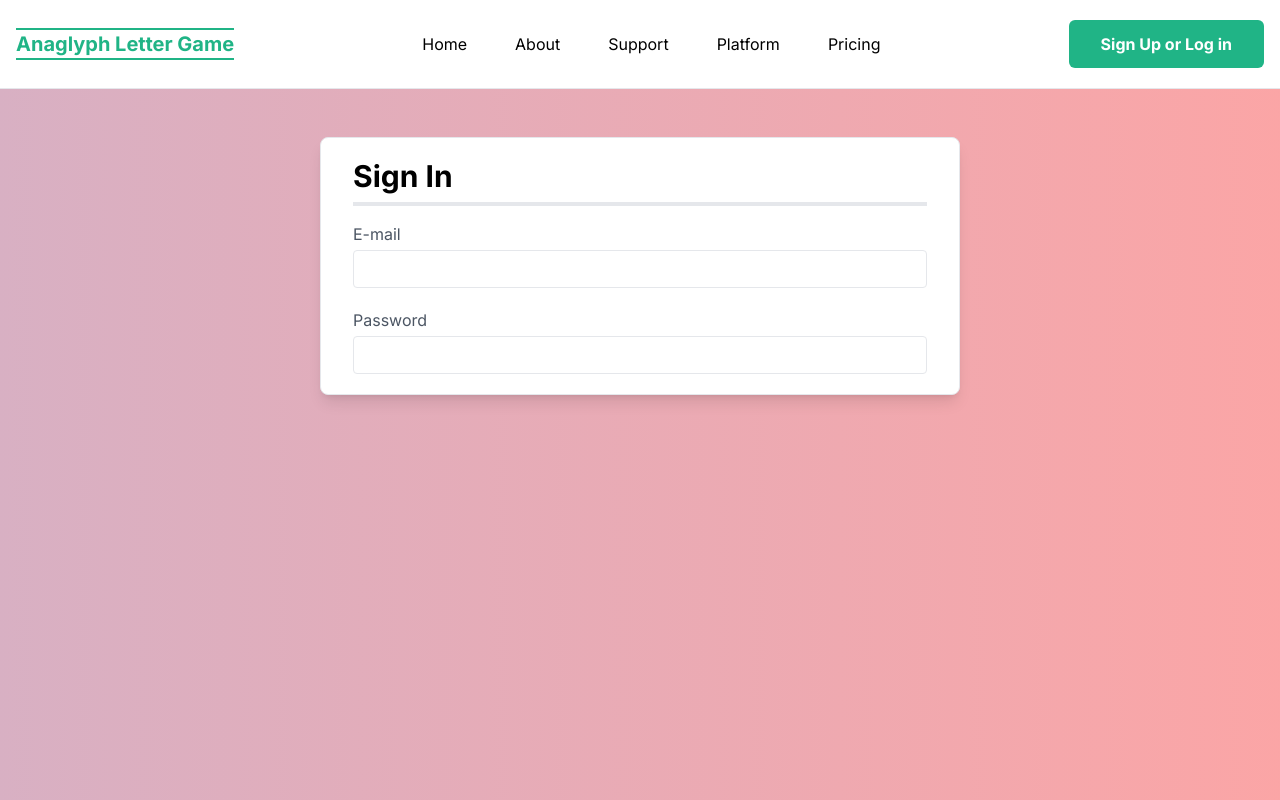
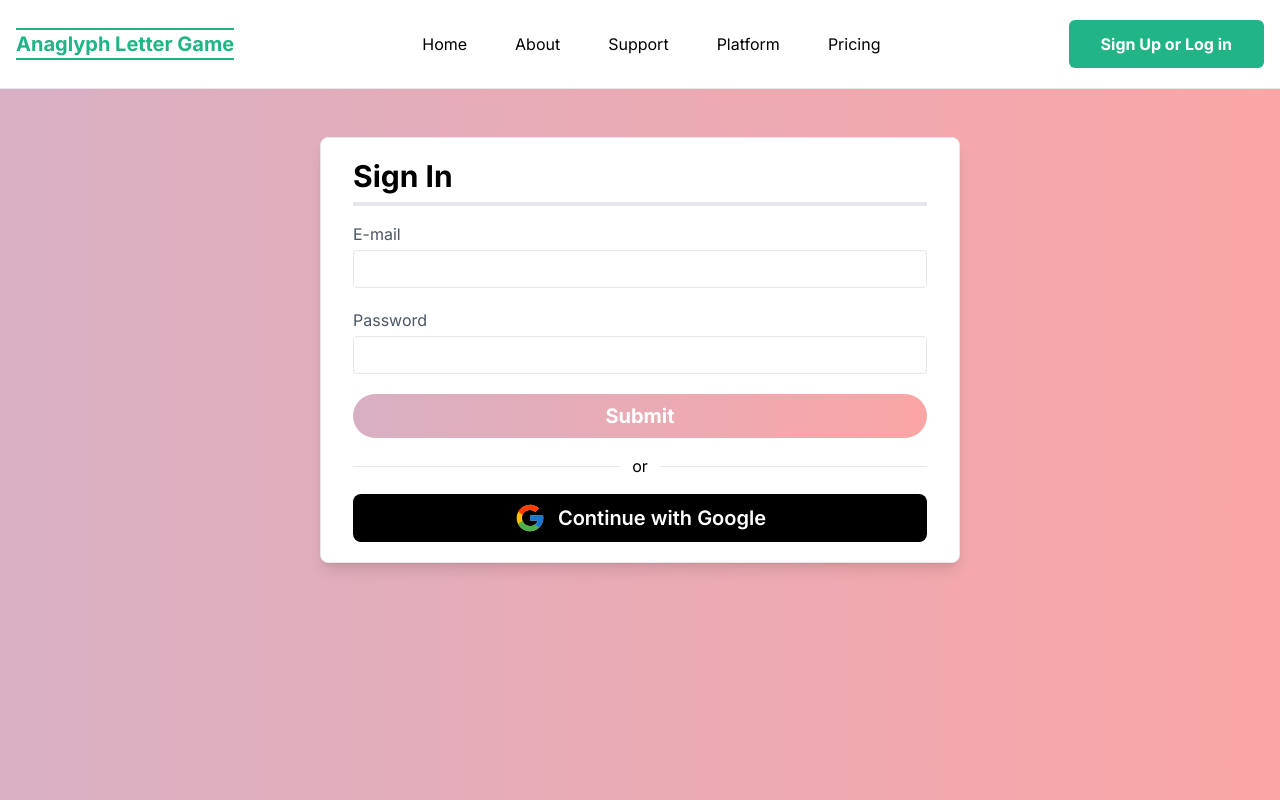
Before and after one commit to cis3296s23/Anaglyph-Letter-Puzzle-Game, a Next.js app in the folder anaglyph-letter-puzzle-game-frontend/: page /sign-in in a window 1280 px wide. Built offline with nearby package versions, Linux system fonts and the light colour scheme.

Commit message:
created initial login page

```diff
--- a/anaglyph-letter-puzzle-game-frontend/src/components/Auth/SignIn.tsx
+++ b/anaglyph-letter-puzzle-game-frontend/src/components/Auth/SignIn.tsx
@@ -1,14 +1,22 @@
 import React, { useRef } from "react";
+
+import { FcGoogle } from "react-icons/fc";
 
 export default function SignIn() {
     //
     const emailInput = useRef<HTMLInputElement>(null);
     const pwInput = useRef<HTMLInputElement>(null);
 
+    // handle a user creating an account with email and pw
+    const handleSubmit: React.FormEventHandler<HTMLFormElement> = (e) => {
+        // prevent page refresh
+        e.preventDefault();
+    };
+
     return (
         <div className="rounded-lg w-10/12 border max-w-[640px] px-8 py-5 shadow-lg bg-white">
             <h2 className="font-bold text-3xl mid-max:text-2xl border-b-4 pb-2">Sign In</h2>
-            <form className="flex flex-col gap-5 text-gray-600 mt-4">
+            <form className="flex flex-col gap-5 text-gray-600 mt-4" onSubmit={handleSubmit}>
                 <div className="flex flex-col gap-1">
                     <label htmlFor="email-input">E-mail</label>
                     <input className="rounded border py-1 px-3 text-lg" id="email-input" ref={emailInput} type="email" />
@@ -17,7 +25,18 @@ export default function SignIn() {
                     <label htmlFor="password-input">Password</label>
                     <input className="rounded border py-1 px-3 text-lg" id="password-input" ref={pwInput} type="password" />
                 </div>
+                <button id="hover-rm-bg" type="submit" className="rounded-full p-2 font-bold text-white animated-gradient-bg text-xl hover:bg-sp1">
+                    Submit
+                </button>
             </form>
+            <div className="flex gap-3 items-center py-4">
+                <hr className="w-full" />
+                or
+                <hr className="w-full" />
+            </div>
+            <button type="button" className="p-2 flex justify-center items-center w-full gap-3 text-xl bg-black text-white rounded-lg hover:bg-gray-700">
+                <FcGoogle size={32}/> <p className="font-semibold">Continue with Google</p>
+            </button>
         </div>
     );
 }
--- a/anaglyph-letter-puzzle-game-frontend/src/pages/sign-in.tsx
+++ b/anaglyph-letter-puzzle-game-frontend/src/pages/sign-in.tsx
@@ -4,7 +4,7 @@ import React from "react";
 export default function SignInPage() {
     return (
         <section className="mx-auto w-[1200px] lg-max:grid-cols-1 lg-max:w-full xl-max:w-[1000px] font-inter">
-            <div className="animated-gradient-bg z-0"></div>
+            <div className="animated-gradient-bg full-page z-0"></div>
             <div className="auth-container flex justify-center mt-12 z-10 relative">
                 <SignIn />
             </div>
--- a/anaglyph-letter-puzzle-game-frontend/src/styles/globals.css
+++ b/anaglyph-letter-puzzle-game-frontend/src/styles/globals.css
@@ -111,13 +111,12 @@ select {
     background-size: 600% 600%;
 }
 
-.animated-gradient-bg {
+.animated-gradient-bg.full-page {
     position: absolute;
     left: 0px;
     right: 0px;
     top: 0px;
     bottom: 0px;
-
 }
 
 @-webkit-keyframes AnimationName {
@@ -153,3 +152,7 @@ select {
         background-position: 0% 50%;
     }
 }
+
+#hover-rm-bg:hover {
+    background: #20b486 !important;
+}
```
